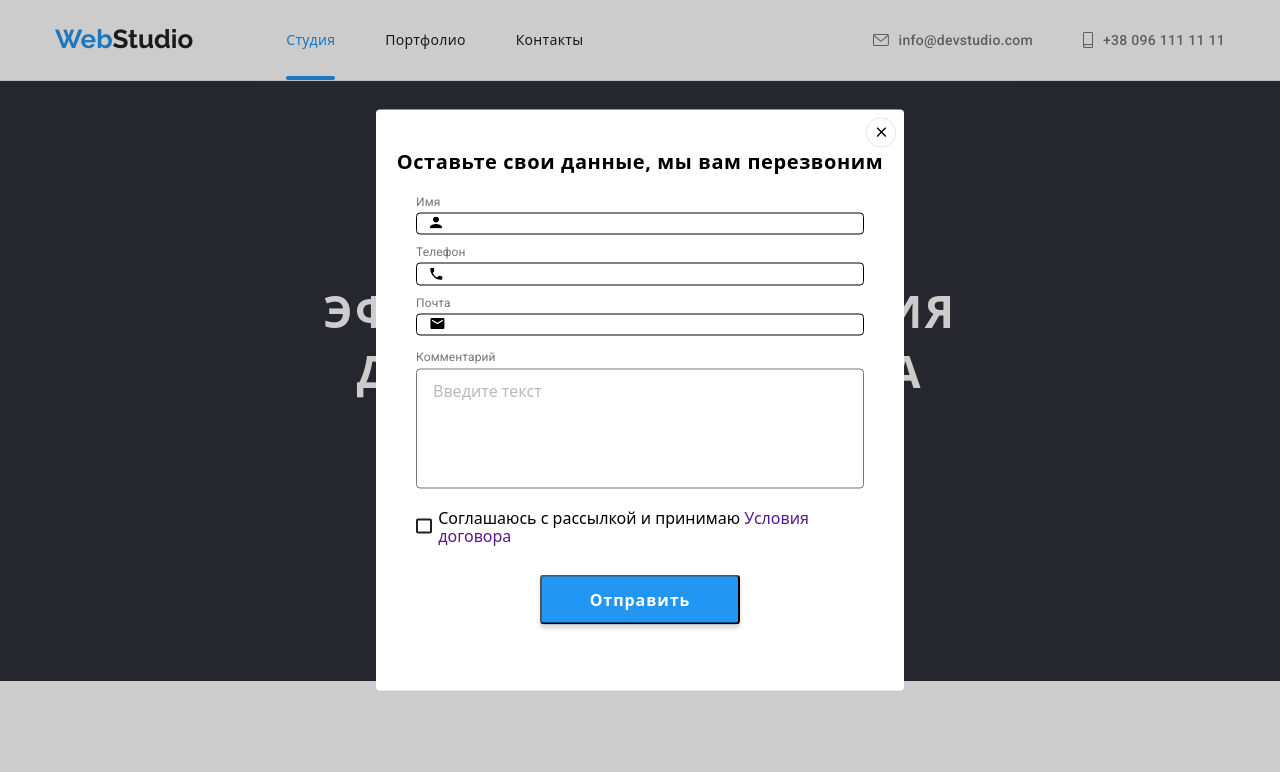
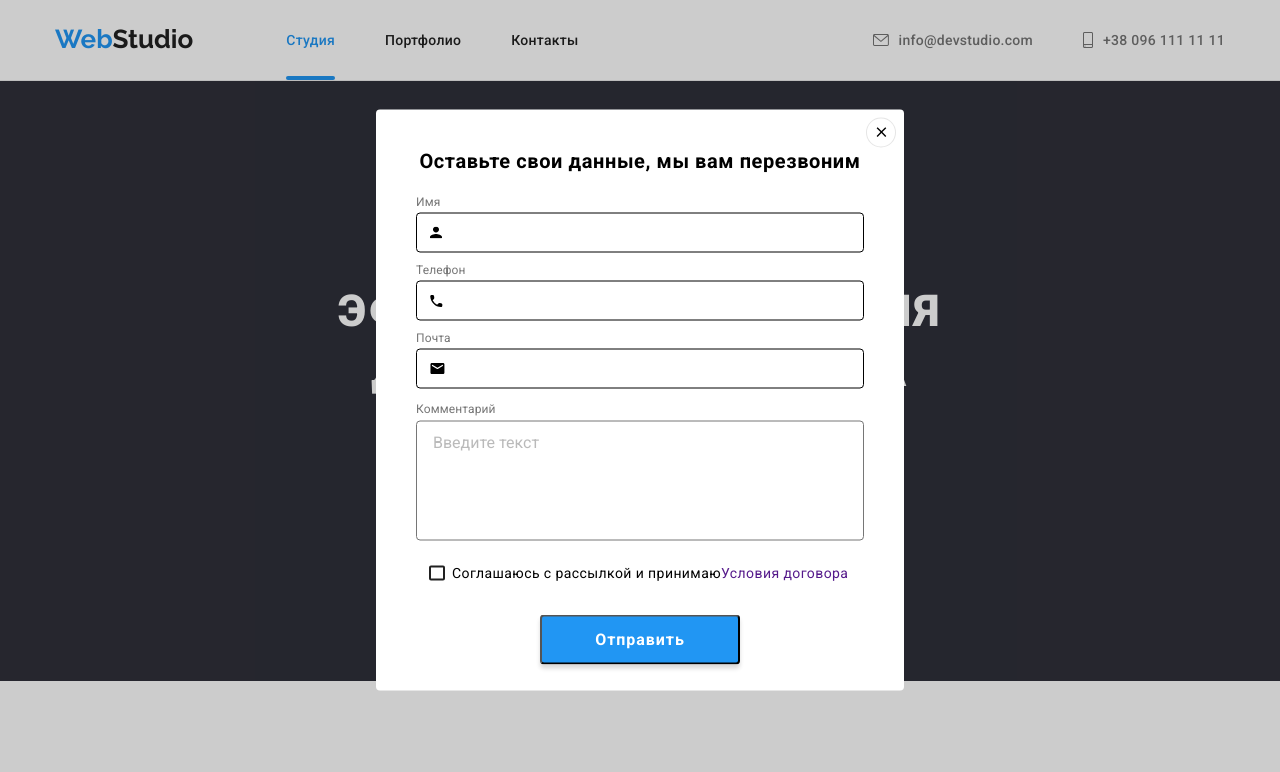
Before and after one commit to MykolaLomako/homework6, a plain HTML site: page index.html in a window 1280 px wide. Both pictures are taken after a click on the button "Заказать услугу". Shown: the top 772 px of the page. Drawn offline with nearby package versions, Linux system fonts and the light colour scheme.

Commit message:
first fix

```diff
--- a/index.html
+++ b/index.html
@@ -3,8 +3,7 @@
   <head>
     <meta charset="UTF-8" />
     <meta name="viewport" content="width=device-width, initial-scale=1.0" />
-    <!--подключение стилей(css файл )-->
-    <link rel="stylesheet" href="./styles.css" />
+
     <link rel="preconnect" href="https://fonts.gstatic.com" />
     <link
       href="https://fonts.googleapis.com/css2?family=Raleway:wght@700&family=Roboto:wght@400;500;700;900&display=swap"
@@ -14,7 +13,8 @@
       rel="stylesheet"
       href="https://cdnjs.cloudflare.com/ajax/libs/modern-normalize/1.0.0/modern-normalize.min.css"
     />
-
+<!--подключение стилей(css файл )-->
+    <link rel="stylesheet" href="./styles.css" />
     <title>Studio</title>
   </head>
 
@@ -122,8 +122,8 @@
 
 <div class="checkbox-policy-container">
 <input class="checkbox" type="checkbox" name="policy" id="policy"/>
-<span class="checkbox-icon"></span>
-<label for="policy">Соглашаюсь с рассылкой и принимаю <a class="policy-link" href="">Условия договора</a></label>
+
+<label class="modal-checkbox-field" for="policy">Соглашаюсь с рассылкой и принимаю <a class="policy-link" href="">Условия договора</a></label>
 </div>
 
 <button type="submit" class="modal-submit-button">Отправить</button>
@@ -460,7 +460,7 @@
         </address>
         </div>
         <div class="footer-socials-container">
-        <h3 class="socials-header-footer">Присоединяйтесь</h3>
+        <b class="socials-header-footer">Присоединяйтесь</b>
 
        <ul class="socials-footer-list">
               <li class="socials-footer-item"><a href="https//:www.instagram.com" rel="nofollow"
@@ -488,16 +488,20 @@
               > </li>
               </div>
         <div class="footer-subscribe-container">
-        <div>
-        <h3 class="socials-header-footer">подпишитесь на рассылку</h3>
+
+        <b class="socials-header-footer">подпишитесь на рассылку</b>
+
         <form class="subscribe-email">
         <input type="email" name="footer-mail-form" id="footer-mail"
         class="footer-input-subscribe" placeholder="E-mail"/>
-        </form>
-        </div>
-        <button class="footer-subscribe-btn">Подписаться<svg class="footer-subscribe-icon">
+        <div>
+         <button class="footer-subscribe-btn">Подписаться<svg class="footer-subscribe-icon">
                 <use href="./images/symbol-defs-modal.svg#icon-send">
                 </svg></button>
+                </div>
+        </form>
+
+
          </div>
       </div>
     </footer>
--- a/styles.css
+++ b/styles.css
@@ -275,7 +275,10 @@ textarea {
 textarea::placeholder {
   color: rgba(117, 117, 117, 0.5);
 }
-
+textarea:focus {
+  border-color: var(--colmain);
+  outline: none;
+}
 .modal-contacts {
   display: flex;
   /* justify-content: center;
@@ -289,28 +292,28 @@ textarea::placeholder {
 .icon-modal-person {
   position: absolute;
   display: block;
-  top: 25%;
+  top: 50%;
   left: 14px;
   object-fit: fill;
-  transform: translate(0%, 100%);
+  transform: translate(0%, 25%);
   width: 12px;
   height: 12px;
 }
 .icon-modal-phone {
   position: absolute;
   display: block;
-  top: 25%;
+  top: 50%;
   left: 14px;
-  transform: translate(0%, 100%);
+  transform: translate(0%, 25%);
   width: 13px;
   height: 13px;
 }
 .icon-modal-email {
   position: absolute;
   display: block;
-  top: 25%;
+  top: 50%;
   left: 14px;
-  transform: translate(0%, 100%);
+  transform: translate(0%, 25%);
   width: 15px;
   height: 12px;
 }
@@ -323,6 +326,14 @@ textarea::placeholder {
 .modal-input-contacts:focus + .icon-modal-email {
   fill: var(--colmain);
 }
+
+.modal-contacts-container:focus-within > .modal-labels-contacts {
+  color: var(--colmain);
+}
+
+.modal-textarea-container:focus-within > .modal-labels-contacts {
+  color: var(--colmain);
+}
 .checkbox-policy-container {
   display: flex;
   align-items: center;
@@ -331,21 +342,33 @@ textarea::placeholder {
 .checkbox {
   appearance: none;
   z-index: 2;
+  margin-left: 13px;
   outline: none;
 }
-label[for="policy"] {
+.modal-checkbox-field {
+  display: flex;
+  align-items: center;
   margin-left: 7px;
+  font-family: Roboto;
+  font-style: normal;
+  font-weight: normal;
+  font-size: 14px;
+  line-height: 24px;
+  letter-spacing: 0.03em;
 }
 
-.checkbox-icon {
+.modal-checkbox-field::before {
+  content: " ";
   position: absolute;
-  display: inline-block;
+  left: 53px;
   width: 16px;
   height: 15px;
+
   border: 2px solid var(--colsec);
   border-radius: 2px;
 }
-.checkbox:checked + .checkbox-icon {
+
+.checkbox:checked + .modal-checkbox-field::before {
   background-color: var(--colmain);
   border-color: var(--colmain);
   background-image: url("../homework6/images/icon\ check.svg");
@@ -364,6 +387,7 @@ label[for="policy"] {
   margin-top: 10px;
 }
 .modal-input-contacts {
+  height: 40px;
   margin-top: 4px;
   border-radius: 4px;
   border: 1px solid;
@@ -749,10 +773,10 @@ footer {
   padding-right: 15px;
   /* outline: 2px solid red; */
 }
-.logo-footer {
+/* .logo-footer {
   /* padding-left: 15px; */
-  /* outline: 2px solid red; */
-}
+/* outline: 2px solid red; */
+
 .logo-footer .logo-studio {
   color: var(--colwhite);
 }
@@ -842,7 +866,7 @@ address a {
 
 /*styles for main section portfolio webpage*/
 header {
-  max-width: 1600px;
+  /* max-width: 1600px; */
   border-bottom: 1px solid #ececec;
 }
 
@@ -993,6 +1017,8 @@ header {
 .footer-subscribe-container {
   display: flex;
   margin-left: 93px;
+  flex-direction: column;
+  flex-wrap: wrap;
 }
 
 .footer-input-subscribe {
@@ -1007,9 +1033,9 @@ header {
 }
 .footer-input-subscribe::placeholder {
   font-size: 16px;
-  weight: 400;
+
   line-height: 20px;
-  align: left;
+  align-items: left;
   vertical-align: center;
   letter-spacing: 3%;
   fill: solid rgba(255, 255, 255, 0.6);
@@ -1023,7 +1049,7 @@ header {
   width: 200px;
   height: 50px;
   margin-left: 12px;
-  margin-top: 36px;
+  margin-top: 20px;
   background-color: var(--colmain);
   border-color: var(--colmain);
   border-radius: 4px;
@@ -1036,6 +1062,10 @@ header {
   letter-spacing: 0.06em;
   color: var(--colwhite);
 }
+
+.subscribe-email {
+  display: flex;
+}
 .footer-subscribe-icon {
   width: 24px;
   height: 24px;
```
Also changed, not shown: portfolio.html (+16 -13 lines).
